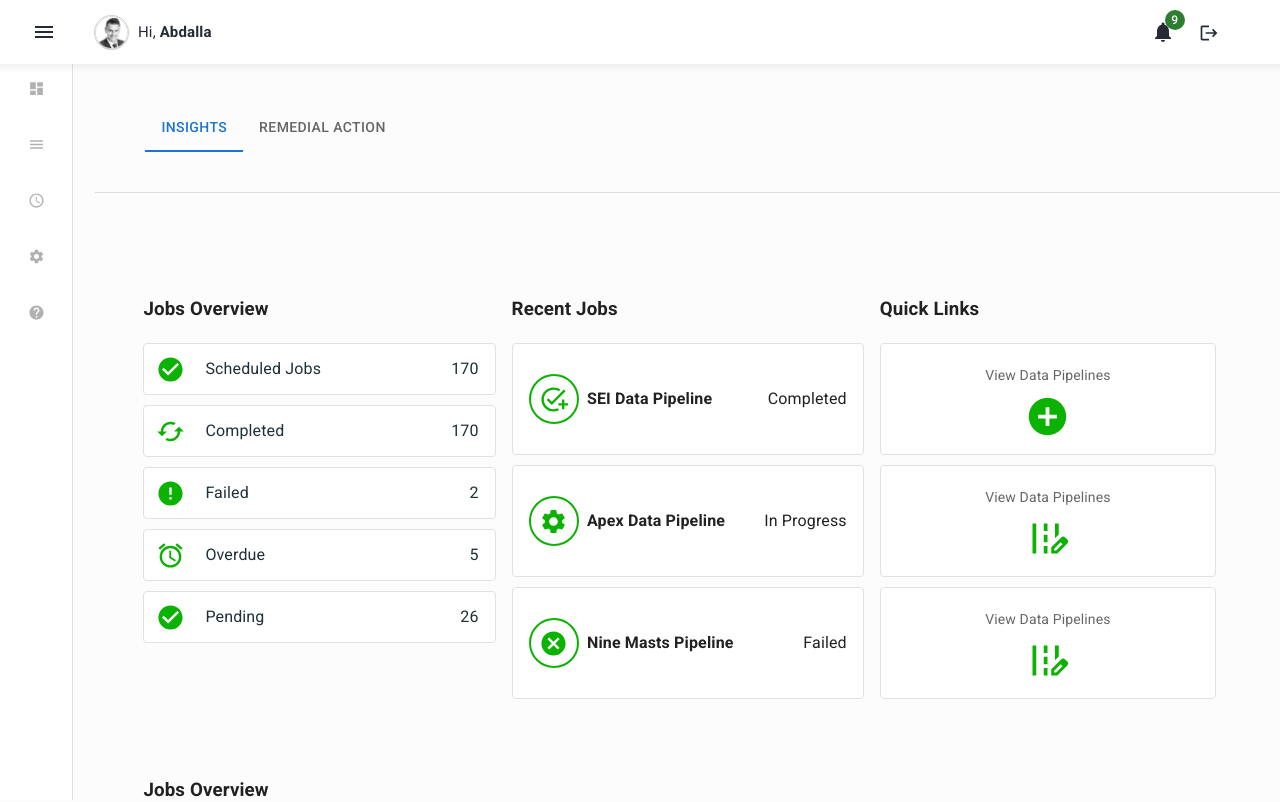
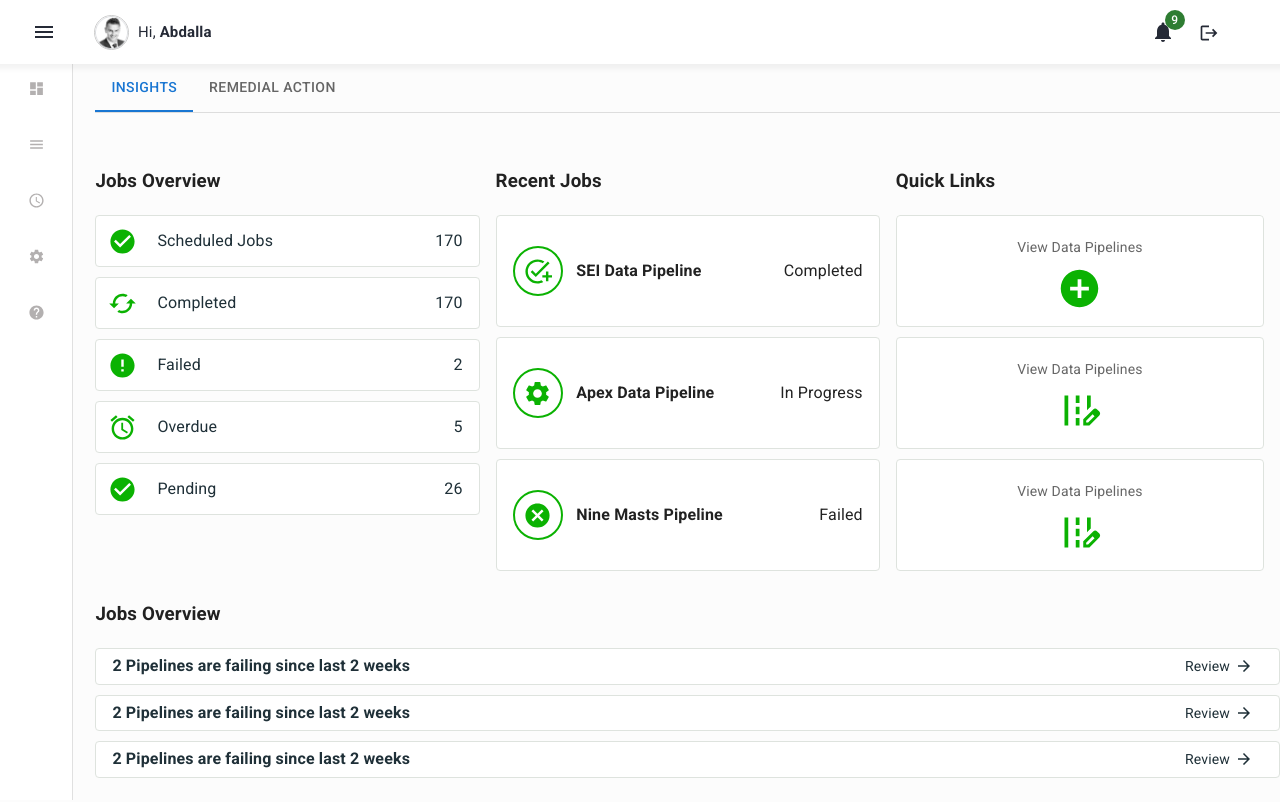
Before and after one commit to isssourav2/waystone, a React (Create React App) app: page / in a window 1280 px wide. Shown: the top 802 px of the page. Built offline with nearby package versions, Linux system fonts and the light colour scheme.

Commit message:
4.1.2021    2am

```diff
--- a/src/components/DashBoard/TabMenu/home.jsx
+++ b/src/components/DashBoard/TabMenu/home.jsx
@@ -76,7 +76,7 @@ const Home = () => {
         </Tabs>
       </Box>
 
-      <TabPanel value={tabMenuOpenIndex} index={0}>
+      <TabPanel value={tabMenuOpenIndex} index={0} className="frame">
         <Dashboard />
       </TabPanel>
       <TabPanel value={tabMenuOpenIndex} index={1}>
--- a/src/components/Roles/home.jsx
+++ b/src/components/Roles/home.jsx
@@ -28,6 +28,10 @@ import DialogTitle from '@mui/material/DialogTitle';
 import Paper from '@mui/material/Paper';
 import Alert from '@mui/material/Alert';
 import '../../style/style.css';
+
+/*import DataGridPro from '../../components/DataGridPro';*/
+
+
 function PaperComponent(props) {
   return <Paper {...props} />;
 }
@@ -357,6 +361,8 @@ const Home = () => {
           <Button onClick={dialogHandleClose} className="btn">Delete</Button>
         </DialogActions>
       </Dialog>
+
+      {/* <DataGridPro/> */}
     </>
   );
 };
--- a/src/style/style.css
+++ b/src/style/style.css
@@ -1196,9 +1196,12 @@ thead.css-15wwp11-MuiTableHead-root {
   width: calc(100% - 144px);
 }
 
-.tabDashboard {
+/*.tabDashboard {
   padding: 40px 50px;
-}
+}*/
+
+.frame .MuiBox-root{ padding: 0px;}
+
 
 @media (max-width: 1100px) {
   .col-box .css-i4bv87-MuiSvgIcon-root {
```
